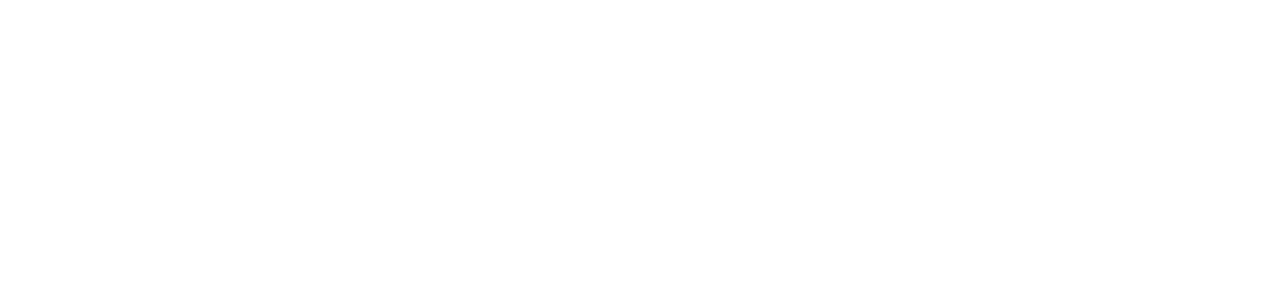
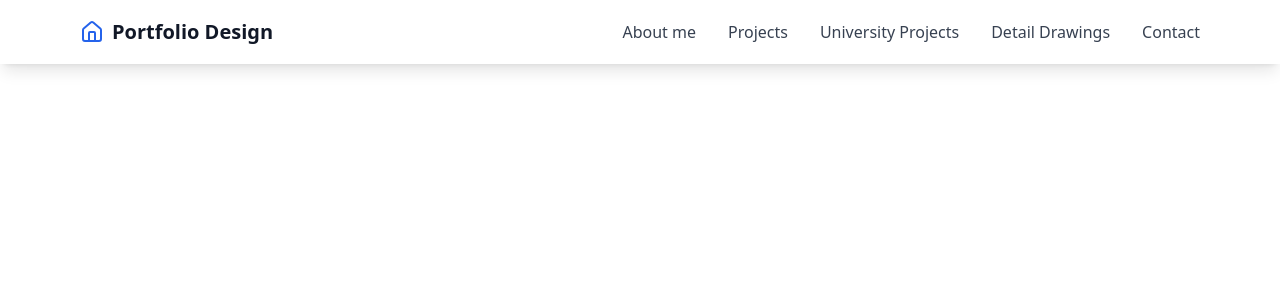
Before and after one commit to anastasovstefan/portfolio, a React (Create React App) app: page / in a window 1280 px wide. Before the commit this address had no page. Shown: the top 300 px of the page. Built offline with nearby package versions, Linux system fonts and the light colour scheme; the HTML template or start-up script is replaced by a standard one.

Commit message:
add changes

```diff
--- a/package.json
+++ b/package.json
@@ -11,6 +11,7 @@
     "react": "^18.3.1",
     "react-dom": "^18.3.1",
     "react-router-dom": "^7.0.2",
+    "react-router-hash-link": "^2.4.3",
     "react-scripts": "5.0.1",
     "web-vitals": "^2.1.4"
   },
--- a/src/App.js
+++ b/src/App.js
@@ -2,10 +2,14 @@ import React from 'react';
 import { BrowserRouter as Router, Route, Routes } from 'react-router-dom';
 import ProjectDetails from './components/ProjectDetails';
 import DesignWebsite from './components/DesignWebsite';
+import Navigation from './components/Navigation';
+import ScrollToTop from './components/ScrollToTop'
 
 function App() {
   return (
     <Router>
+      <ScrollToTop />
+      <Navigation />
       <Routes>
         <Route path="/portfolio" element={<DesignWebsite />} />
         <Route path="/project/:projectId" element={<ProjectDetails />} />
--- a/src/components/DesignWebsite.js
+++ b/src/components/DesignWebsite.js
@@ -57,54 +57,6 @@ const DesignWebsite = () => {
 
   return (
     <div className="min-h-screen bg-gray-50 font-sans">
-            {/* Navigation */}
-        <nav className="fixed top-0 left-0 right-0 bg-white shadow-lg z-50">
-        <div className="max-w-6xl mx-auto px-4">
-          <div className="flex justify-between items-center h-16">
-            <div className="flex items-center space-x-2">
-            <a href="#hero" className="flex items-center space-x-2">
-              <Home className="h-6 w-6 text-blue-600" />
-              <span className="font-bold text-xl text-gray-900">Portfolio Design </span>
-            </a>
-            </div>
-
-            <div className="hidden md:flex space-x-8">
-              {['About me', 'Projects', 'University Projects', 'Detail Drawings', 'Contact'].map((item) => (
-                <a
-                  key={item}
-                  href={`#${item.toLowerCase()}`}
-                  className="text-gray-700 hover:text-blue-600 transition-colors duration-200"
-                >
-                  {item}
-                </a>
-              ))}
-            </div>
-
-            <button
-              onClick={() => setIsMenuOpen(!isMenuOpen)}
-              className="md:hidden p-2 rounded-lg hover:bg-gray-100"
-            >
-              {isMenuOpen ? <X size={24} /> : <Menu size={24} />}
-            </button>
-          </div>
-        </div>
-
-        {isMenuOpen && (
-          <div className="md:hidden absolute w-full bg-white border-t">
-            <div className="px-2 pt-2 pb-3 space-y-1">
-              {['About me', 'Projects', 'University Projects', 'Detail Drawings', 'Contact'].map((item) => (
-                <a
-                  key={item}
-                  href={`#${item.toLowerCase()}`}
-                  className="block px-3 py-2 text-gray-700 hover:bg-gray-100 rounded-md"
-                >
-                  {item}
-                </a>
-              ))}
-            </div>
-          </div>
-        )}
-      </nav>
       {/* Hero Section with Background Image */}
       <div
       id="hero"
@@ -125,7 +77,7 @@ const DesignWebsite = () => {
       </div>
     </div>
         {/* About me Section */}
-        <div className="max-w-6xl mx-auto px-4 py-16" id="about me">
+        <div className="max-w-6xl mx-auto px-4 py-16" id="about-me">
         <h2 className="text-3xl font-bold text-center mb-12 text-gray-900">
           About me
         </h2>
@@ -175,7 +127,7 @@ const DesignWebsite = () => {
       </div>
 
       {/* University Section */}
-      <div className="max-w-6xl mx-auto px-4 py-16" id="university projects">
+      <div className="max-w-6xl mx-auto px-4 py-16" id="university-projects">
         <h2 className="text-3xl font-bold text-center mb-12 text-gray-900">
           University Projects
         </h2>
@@ -204,7 +156,7 @@ const DesignWebsite = () => {
         </div>
       </div>
         {/* Detail drawings Section */}
-        <div className="max-w-6xl mx-auto px-4 py-16" id="detail drawings">
+        <div className="max-w-6xl mx-auto px-4 py-16" id="detail-drawings">
         <h2 className="text-3xl font-bold text-center mb-12 text-gray-900">
           Detail Drawings
         </h2>
--- /dev/null
+++ b/src/components/Navigation.js
@@ -0,0 +1,109 @@
+import React, { useState } from 'react';
+import { Menu, X, Home } from 'lucide-react';
+import { Link, useNavigate, useLocation } from 'react-router-dom';
+
+const Navigation = () => {
+  const [isMenuOpen, setIsMenuOpen] = useState(false);
+  const navigate = useNavigate();
+  const location = useLocation();
+
+  const scrollToSection = (id) => {
+    const element = document.getElementById(id);
+    if (element) {
+      element.scrollIntoView({ behavior: 'smooth' });
+    }
+  };
+
+  const handleNavClick = (id) => {
+    if (id === 'home') {
+        // If Home is clicked, navigate to the home page and scroll to the top
+        navigate('/portfolio', { replace: true });
+        window.scrollTo(0, 0); // Scroll to top directly without delay
+    } else if (location.pathname === '/portfolio') {
+      // If already on the /portfolio page, scroll to the section
+      scrollToSection(id);
+    } else {
+      // Otherwise, navigate to /portfolio and then scroll to the section
+      navigate('/portfolio');
+      setTimeout(() => {
+        scrollToSection(id);
+      }, 100); // Add a small delay to allow page rendering
+    }
+  };
+
+  return (
+    <nav className="fixed top-0 left-0 right-0 bg-white shadow-lg z-50">
+      <div className="max-w-6xl mx-auto px-4">
+        <div className="flex justify-between items-center h-16">
+          {/* Logo and Home link */}
+          <div className="flex items-center space-x-2">
+        <Link
+            id="home"
+            to="/portfolio"
+            className="flex items-center space-x-2"
+            onClick={() => handleNavClick('home')} // Add this click handler for Home
+         >
+            <Home className="h-6 w-6 text-blue-600" />
+            <span className="font-bold text-xl text-gray-900">Portfolio Design</span>
+        </Link>
+          </div>
+
+          {/* Desktop Navigation Links */}
+          <div className="hidden md:flex space-x-8">
+            {[
+              { label: 'About me', id: 'about-me' },
+              { label: 'Projects', id: 'projects' },
+              { label: 'University Projects', id: 'university-projects' },
+              { label: 'Detail Drawings', id: 'detail-drawings' },
+              { label: 'Contact', id: 'contact' },
+            ].map((item) => (
+              <button
+                key={item.id}
+                onClick={() => handleNavClick(item.id)}
+                className="text-gray-700 hover:text-blue-600 transition-colors duration-200"
+              >
+                {item.label}
+              </button>
+            ))}
+          </div>
+
+          {/* Mobile Menu Button */}
+          <button
+            onClick={() => setIsMenuOpen(!isMenuOpen)}
+            className="md:hidden p-2 rounded-lg hover:bg-gray-100"
+          >
+            {isMenuOpen ? <X size={24} /> : <Menu size={24} />}
+          </button>
+        </div>
+      </div>
+
+      {/* Mobile Dropdown Menu */}
+      {isMenuOpen && (
+        <div className="md:hidden absolute w-full bg-white border-t">
+          <div className="px-2 pt-2 pb-3 space-y-1">
+            {[
+              { label: 'About me', id: 'about-me' },
+              { label: 'Projects', id: 'projects' },
+              { label: 'University Projects', id: 'university-projects' },
+              { label: 'Detail Drawings', id: 'detail-drawings' },
+              { label: 'Contact', id: 'contact' },
+            ].map((item) => (
+              <button
+                key={item.id}
+                onClick={() => {
+                  setIsMenuOpen(false);
+                  handleNavClick(item.id);
+                }}
+                className="block px-3 py-2 text-gray-700 hover:bg-gray-100 rounded-md"
+              >
+                {item.label}
+              </button>
+            ))}
+          </div>
+        </div>
+      )}
+    </nav>
+  );
+};
+
+export default Navigation;
--- a/src/components/ProjectDetails.js
+++ b/src/components/ProjectDetails.js
@@ -1,5 +1,6 @@
-import React from 'react';
+import React, { useEffect } from 'react';
 import { useParams } from 'react-router-dom';
+import { Link } from 'react-router-dom'; // Use Link for routing instead of a href
 
 // Import your project images (you'll need to add these)
 import projectImage1 from '../images/1.jpg';
@@ -11,7 +12,9 @@ import projectImage6 from '../images/6.jpg';
 
 const ProjectDetails = () => {
   const { projectId } = useParams();
-
+  useEffect(() => {
+    window.scrollTo(0, 0);
+  }, []);
   // Project details data
   const projectDetails = {
     1: {
--- /dev/null
+++ b/src/components/ScrollToTop.js
@@ -0,0 +1,16 @@
+import { useEffect } from 'react';
+import { useLocation } from 'react-router-dom';
+
+function ScrollToTop() {
+  const { pathname, hash } = useLocation();
+
+  useEffect(() => {
+    if (!hash) {
+      window.scrollTo(0, 0);
+    }
+  }, [pathname]);
+
+  return null;
+}
+
+export default ScrollToTop;
```
Also changed, not shown: 2 other files (tests, documents, lock files or other folders).
